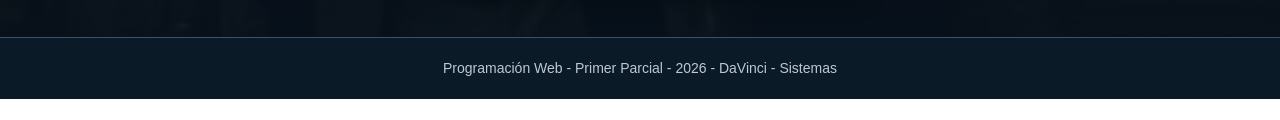
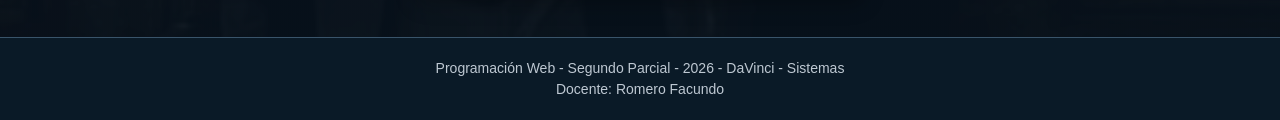
Before and after one commit to Sheyla777/PWeb_Segundo_Parcial, a plain HTML site: page index.html in a window 1280 px wide. Shown: the part 1483-1603 px from the top of the page. Before the commit the page ends 1582 px from the top, so only its background shows below. Drawn offline with Linux system fonts and the light colour scheme.

Commit message:
Cambios reparto

```diff
--- a/index.html
+++ b/index.html
@@ -48,7 +48,8 @@
 </div>
    </main>
     <footer>
-        <p>Programación Web - Primer Parcial - 2026 - DaVinci - Sistemas</p>
+        <p>Programación Web - Segundo Parcial - 2026 - DaVinci - Sistemas</p>
+                        <p>Docente: Romero Facundo </p>
     </footer>
 </body>
 </html>
```
Also changed, not shown: page/contacto.html (+2 -1 lines), page/peliculas.html (+2 -1 lines), page/produccion_estudio_grabacion.html (+2 -1 lines), page/reparto.html (+2 -1 lines), page/respuesta.html (+2 -1 lines).
